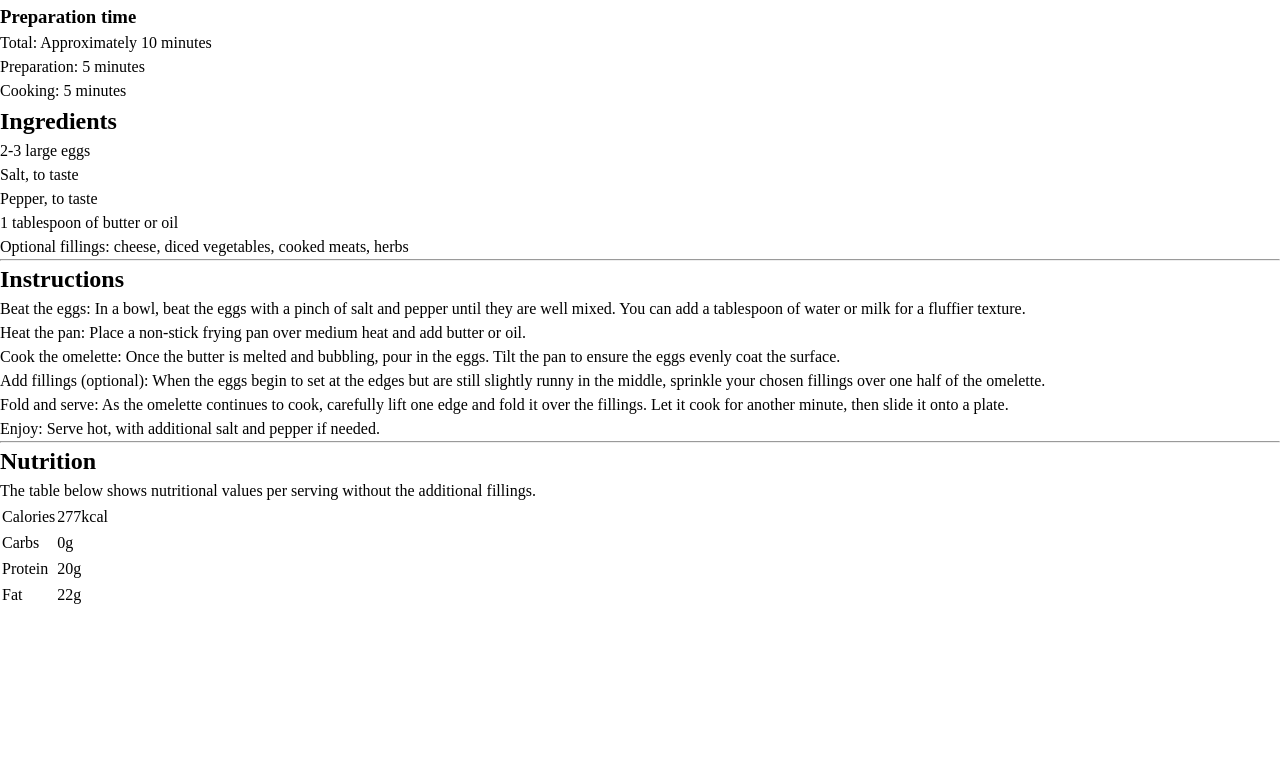
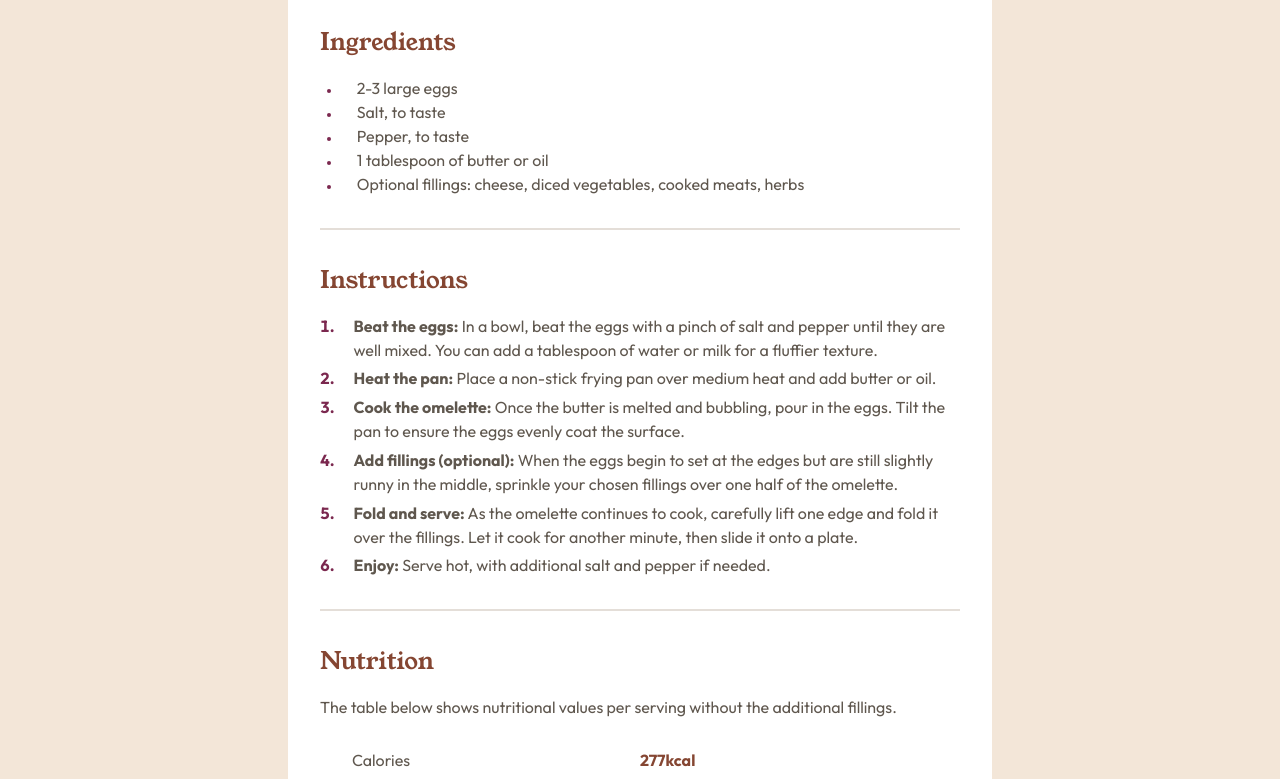
Before and after one commit to anderjackie/recipe-page, a plain HTML site: page index.html in a window 1280 px wide. Shown: the part 654-1433 px from the top of the page. Before the commit the page ends 1263 px from the top, so only its background shows below. Drawn offline with Linux system fonts and the light colour scheme.

Commit message:
fm/recipe-page: Styling everything close to the design.

```diff
--- a/index.html
+++ b/index.html
@@ -13,11 +13,10 @@
 </head>
 
 <body>
-  <div class="image-container">
-    <img src="assets/images/image-omelette.jpeg" alt="omelete in a plate"
-  </div>
+  <div class="container">
+    <img src="assets/images/image-omelette.jpeg" alt="omelette dish served in a plate" />
 
-  <div class="presentiation-container">
+    <div class="presentation-container">
       <h1>Simple Omelette Recipe</h1>
 
       <p>An easy and quick dish, perfect for any meal. This classic omelette combines beaten eggs cooked
@@ -27,13 +26,14 @@
     <div class="time-container">
       <h3>Preparation time</h3>
       <ul>
-     <li>Total: Approximately 10 minutes</li>
-     <li>Preparation: 5 minutes</li>
-     <li>Cooking: 5 minutes</li>
+        <li><b>Total:</b> Approximately 10 minutes</li>
+        <li><b>Preparation:</b> 5 minutes</li>
+        <li><b>Cooking:</b> 5 minutes</li>
       </ul>
     </div>
 
-  <div class="recipe-container">
+
+    <section class="recipe-container">
       <h2>Ingredients</h2>
 
       <ul>
@@ -43,53 +43,54 @@
         <li>1 tablespoon of butter or oil</li>
         <li>Optional fillings: cheese, diced vegetables, cooked meats, herbs</li>
       </ul>
-  </div>
+    </section>
 
     <hr />
 
-  <div class="recipe-container">
+    <section class="recipe-container">
       <h2>Instructions</h2>
 
       <ol>
         <li>
-        Beat the eggs: In a bowl, beat the eggs with a pinch of salt and pepper until they are well mixed.
+          <b>Beat the eggs:</b> In a bowl, beat the eggs with a pinch of salt and pepper until they are well mixed.
           You can add a tablespoon of water or milk for a fluffier texture.
         </li>
-      <li>Heat the pan: Place a non-stick frying pan over medium heat and add butter or oil.</li>
-      <li>Cook the omelette: Once the butter is melted and bubbling, pour in the eggs. Tilt the pan to ensure
+        <li><b>Heat the pan:</b> Place a non-stick frying pan over medium heat and add butter or oil.</li>
+        <li><b>Cook the omelette:</b> Once the butter is melted and bubbling, pour in the eggs. Tilt the pan to ensure
           the eggs evenly coat the surface.</li>
-      <li>Add fillings (optional): When the eggs begin to set at the edges but are still slightly runny in the
+        <li><b>Add fillings (optional):</b> When the eggs begin to set at the edges but are still slightly runny in the
           middle, sprinkle your chosen fillings over one half of the omelette.</li>
-      <li>Fold and serve: As the omelette continues to cook, carefully lift one edge and fold it over the
+        <li><b>Fold and serve:</b> As the omelette continues to cook, carefully lift one edge and fold it over the
           fillings. Let it cook for another minute, then slide it onto a plate.</li>
-      <li>Enjoy: Serve hot, with additional salt and pepper if needed.</li>
+        <li><b>Enjoy:</b> Serve hot, with additional salt and pepper if needed.</li>
       </ol>
-  </div>
+    </section>
 
     <hr />
 
-  <div class="recipe-container">
+    <section class="recipe-container">
       <h2>Nutrition</h2>
 
       <p>The table below shows nutritional values per serving without the additional fillings.</p>
       <table>
         <tr>
           <td>Calories</td>
-        <td>277kcal</td>
+          <td><b>277kcal</b></td>
         </tr>
         <tr>
           <td>Carbs</td>
-        <td>0g</td>
+          <td><b>0g</b></td>
         </tr>
         <tr>
           <td>Protein</td>
-        <td>20g</td>
+          <td><b>20g</b></td>
         </tr>
         <tr>
           <td>Fat</td>
-        <td>22g</td>
+          <td><b>22g</b></td>
         </tr>
       </table>
+    </section>
   </div>
 </body>
 
--- a/style.css
+++ b/style.css
@@ -21,3 +21,147 @@
   --semibold: 600;
   --bold: 700;
 }
+
+body {
+  width: 100%;
+  height: 100vh;
+  font-family: Outfit;
+  display: flex;
+  flex-direction: column;
+  justify-content: space-between;
+  align-items: center;
+  background-color: var(--stone-100);
+  color: var(--stone-600);
+}
+
+hr {
+  border: 1px solid var(--stone-150);
+}
+
+.container {
+  background-color: var(--white);
+  display: flex;
+  flex-direction: column;
+  justify-content: space-between;
+  gap: 2rem;
+  padding: 2rem;
+  border-radius: 1rem;
+  max-width: 44rem;
+}
+
+img {
+  border-radius: 1rem;
+  width: 100%;
+}
+
+.presentation-container {
+  display: flex;
+  flex-direction: column;
+  justify-content: space-between;
+  gap: 1.3rem;
+}
+
+.presentation-container h1 {
+  font-family: Young Serif;
+  font-weight: var(--regular);
+  color: var(--stone-900);
+  line-height: 1.1;
+}
+
+.time-container {
+  background-color: var(--rose-50);
+  border-radius: .5rem;
+  padding: 1.2rem;;
+  display: flex;
+  flex-direction: column;
+  justify-content: space-between;
+  gap: .9rem;
+}
+
+.time-container h3 {
+  color: var(--rose-800);
+}
+
+.time-container ul {
+  list-style: disc;
+  padding-left: 1.2rem;
+}
+
+.time-container li {
+  padding-left: 1.3rem;
+  padding-right: 1rem;
+}
+
+.time-container li::marker {
+  font-size: .7rem;
+  color: var(--rose-800);
+}
+
+.recipe-container {
+  display: flex;
+  flex-direction: column;
+  justify-content: space-between;
+  gap: 1rem;
+}
+
+.recipe-container h2 {
+  font-family: Young Serif;
+  font-weight: var(--regular);
+  color: var(--brown-800);
+}
+
+.recipe-container ul {
+  list-style: disc;
+  padding-left: 1.3rem;
+}
+
+.recipe-container ul li {
+  padding-left: 1rem;
+}
+
+.recipe-container ul li::marker {
+  font-size: .7rem;
+  color: var(--rose-800);
+}
+
+.recipe-container ol {
+  list-style: number;
+  padding-left: 1.1rem;
+  display: flex;
+  flex-direction: column;
+  gap: .3rem;
+}
+
+.recipe-container ol li {
+  padding-left: 1rem;
+  text-align: left;
+}
+
+.recipe-container ol li::marker {
+  font-size: 1rem;
+  font-weight: var(--bold);
+  color: var(--rose-800);
+}
+
+.recipe-container table {
+  border-collapse: collapse;
+  width: 100%;
+}
+
+.recipe-container tr {
+  border-bottom: 1px solid var(--stone-150)
+}
+
+.recipe-container tr td {
+  padding-top: .8rem;
+  padding-bottom: .8rem;
+  width: 50%;
+}
+
+.recipe-container tr td:first-child {
+  padding-left: 2rem;
+}
+
+.recipe-container tr td b {
+  color: var(--brown-800);
+}
```
Lines whose indentation alone changed are shown as unchanged.
